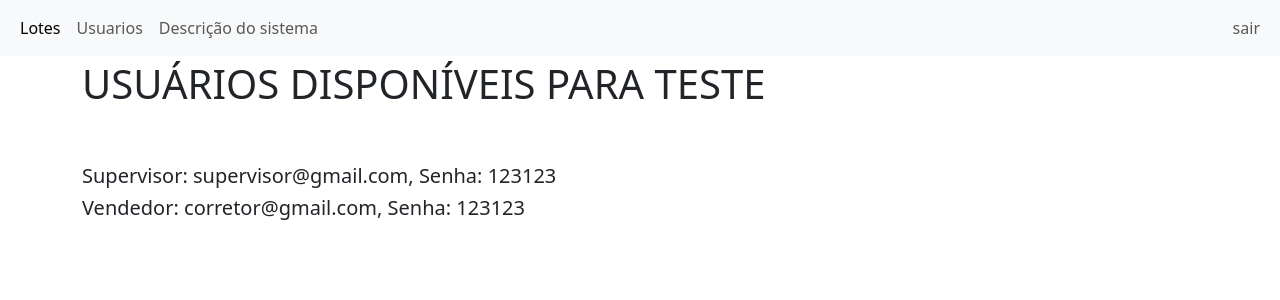
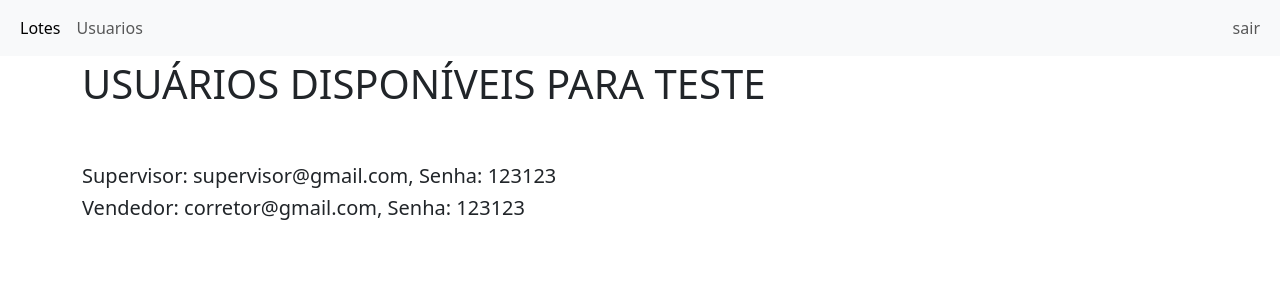
Before and after one commit to fbarrossampaio/venda_lotes, a Flask app: page /contato in a window 1280 px wide. Shown: the top 300 px of the page. Run offline with Flask 3, Linux system fonts and the light colour scheme; the visitor is signed in with stand-in values (Sample User, id 1); some libraries are stand-ins or nearby versions.

Commit message:
Update navbar.html

```diff
--- a/comunidadeimpressionadora/templates/navbar.html
+++ b/comunidadeimpressionadora/templates/navbar.html
@@ -12,9 +12,7 @@
           <li class="nav-item">
             <a class="nav-link" href="{{ url_for('usuarios') }}">Usuarios</a>
           </li>
-          <li class="nav-item">
-            <a class="nav-link" href="{{ url_for('contato') }}">Descrição do sistema</a>
-          </li>
+
         {% endif %}
       </ul>
       <ul class="navbar-nav">
@@ -25,6 +23,9 @@
           </li>
         {% else %}
           <li class="nav-item">
+            <a class="nav-link" href="{{ url_for('contato') }}">Usuários teste</a>
+          </li>
+          <li class="nav-item">
             <a class="nav-link" href="{{ url_for('login') }}">login/criar conta</a>
           </li>
 
```
